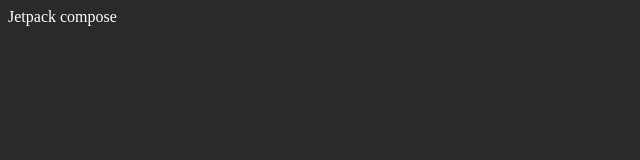
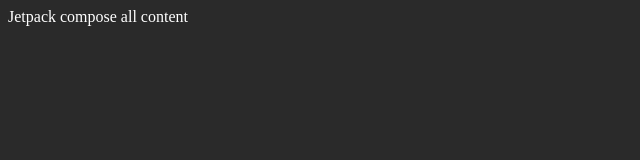
Before and after one commit to 1171abhi/Android_Publish, a plain HTML site: page index.html in a window 1280 px wide. Shown: the full height of the page, 0-640 px from the left. Drawn offline with Linux system fonts and the light colour scheme.

Commit message:
modified:   index.html

```diff
--- a/index.html
+++ b/index.html
@@ -7,6 +7,6 @@
     <link rel="stylesheet" href="style.css">
 </head>
 <body>
-    Jetpack compose
+    Jetpack compose all content
 </body>
 </html>
```
